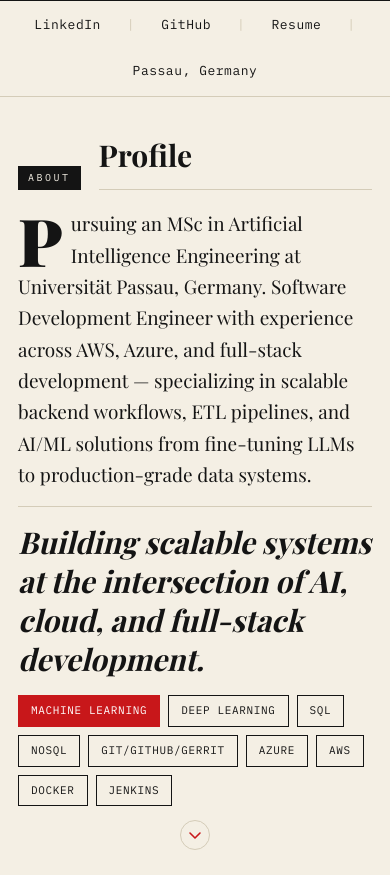
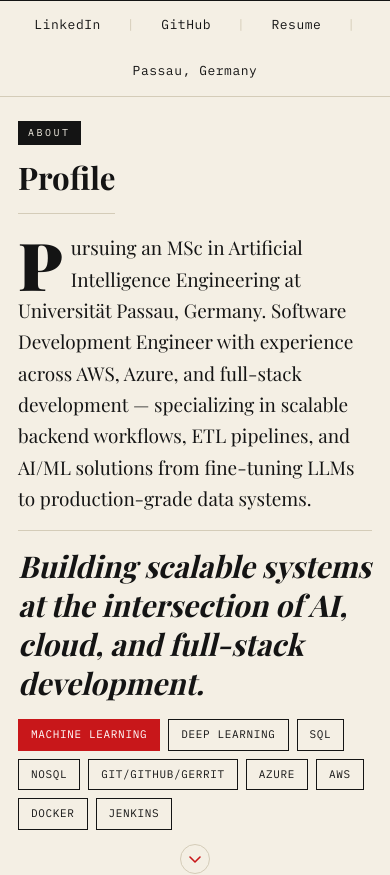
Before and after one commit to Annarhysa/annarhysas-portfolio.github.io, a React (Vite) app: page / in a window 390 px wide. Shown: the part 869-1744 px from the top of the page. Built offline with nearby package versions, Linux system fonts and the light colour scheme; a web font is replaced by a local one.

Commit message:
fix: mobile viewport fixes to responsive

```diff
--- a/src/styles/index.css
+++ b/src/styles/index.css
@@ -205,6 +205,7 @@ button { font: inherit; background: none; border: none; cursor: pointer; }
   flex-direction: column;
   scroll-snap-align: start;
   scroll-snap-stop: always;
+  scroll-margin-top: var(--nav-height);
   overflow: hidden;
 }
 
@@ -327,6 +328,7 @@ button { font: inherit; background: none; border: none; cursor: pointer; }
   justify-content: center;
   scroll-snap-align: start;
   scroll-snap-stop: always;
+  scroll-margin-top: var(--nav-height);
 }
 .section:last-of-type { border-bottom: none; }
 .section__header {
@@ -350,6 +352,8 @@ button { font: inherit; background: none; border: none; cursor: pointer; }
   font-size: clamp(30px, 4vw, 46px);
   font-weight: 700;
   flex: 1;
+  min-width: 0;
+  overflow-wrap: break-word;
   border-bottom: 1px solid var(--light-gray);
   padding-bottom: 10px;
   margin-left: 4px;
@@ -969,6 +973,8 @@ button { font: inherit; background: none; border: none; cursor: pointer; }
   .crossword__cell { font-size: 13px; }
   .activities-list { grid-template-columns: 1fr; }
   .section { padding: 24px 18px; }
+  .section__header { flex-direction: column; align-items: flex-start; gap: 8px; }
+  .section__title { margin-left: 0; font-size: clamp(26px, 8vw, 38px); }
   .masthead { padding: 20px 16px 12px; }
   .footer__inner { flex-direction: column; align-items: flex-start; }
   html { scroll-snap-type: y proximity; }
```
